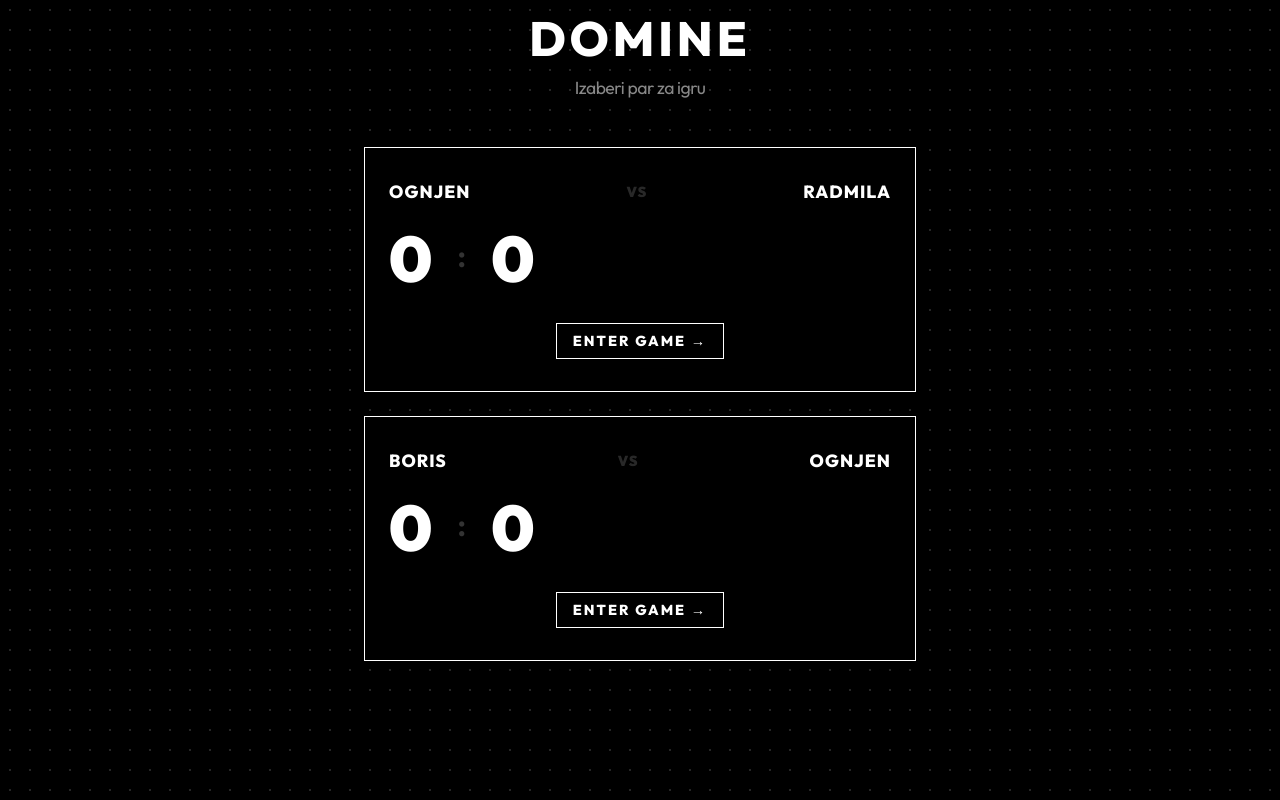
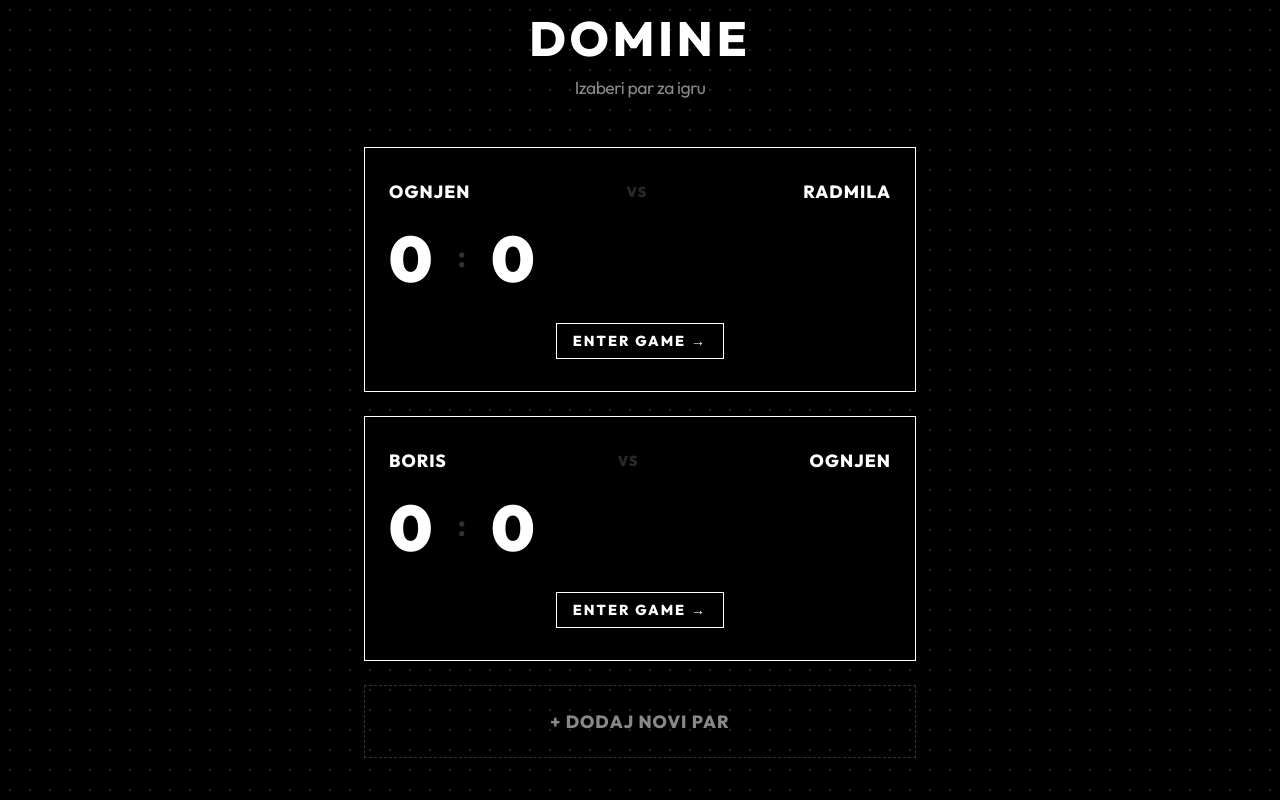
Before and after one commit to boriskreppo/domine-app, a React (Vite) app: page / in a window 1280 px wide. Built offline with nearby package versions, Linux system fonts and the light colour scheme; no server answers; the database is empty.

Commit message:
Support dynamic pairs stored in Firestore and adding new pairs in PairSelection

```diff
--- a/src/App.jsx
+++ b/src/App.jsx
@@ -92,10 +92,44 @@ function App() {
     }));
   };
 
+  // Kombinujemo predefinisane parove i one iz baze podataka
+  const getPairsList = () => {
+    const customPairs = data.pairs || [];
+    const allPairs = { ...PAIRS };
+    customPairs.forEach(p => {
+      allPairs[p.id] = p;
+    });
+    return allPairs;
+  };
+  const pairsList = getPairsList();
+
+  const handleAddPair = (player1, player2) => {
+    const p1 = player1.trim();
+    const p2 = player2.trim();
+    if (!p1 || !p2) return;
+
+    const formattedP1 = p1.charAt(0).toUpperCase() + p1.slice(1);
+    const formattedP2 = p2.charAt(0).toUpperCase() + p2.slice(1);
+
+    const pairId = `${formattedP1.toLowerCase().replace(/\s+/g, '')}-${formattedP2.toLowerCase().replace(/\s+/g, '')}`;
+    const newPair = { id: pairId, player1: formattedP1, player2: formattedP2 };
+
+    updateAndSaveData(prev => {
+      const existingPairs = prev.pairs || [];
+      if (existingPairs.some(p => p.id === pairId)) {
+        return prev;
+      }
+      return {
+        ...prev,
+        pairs: [...existingPairs, newPair]
+      };
+    });
+  };
+
   // AKO POSTOJI AKTIVNA IGRA:
   // Preskačemo sve i automatski sve uređaje ubacujemo u tu igru!
   if (data.currentGame && data.currentGame.pairId) {
-    const playingPair = PAIRS[data.currentGame.pairId] || selectedPair;
+    const playingPair = pairsList[data.currentGame.pairId] || selectedPair;
     return (
       <Game
         gameData={data.currentGame}
@@ -110,7 +144,14 @@ function App() {
 
   // AKO NEMA AKTIVNE IGRE:
   if (!selectedPair) {
-    return <PairSelection data={data} onSelectPair={setSelectedPair} />;
+    return (
+      <PairSelection
+        data={data}
+        pairs={pairsList}
+        onSelectPair={setSelectedPair}
+        onAddPair={handleAddPair}
+      />
+    );
   }
 
   return (
--- a/src/pages/PairSelection.jsx
+++ b/src/pages/PairSelection.jsx
@@ -1,14 +1,28 @@
+import { useState } from 'react';
 import styles from './PairSelection.module.css';
-import { PAIRS } from '../utils/pairs';
+import Button from '../components/Button';
 
-const PairSelection = ({ data, onSelectPair }) => {
+const PairSelection = ({ data, pairs, onSelectPair, onAddPair }) => {
+  const [isAdding, setIsAdding] = useState(false);
+  const [p1, setP1] = useState('');
+  const [p2, setP2] = useState('');
+
+  const handleSubmit = (e) => {
+    e.preventDefault();
+    if (!p1.trim() || !p2.trim()) return;
+    onAddPair(p1, p2);
+    setP1('');
+    setP2('');
+    setIsAdding(false);
+  };
+
   return (
     <div className="page-container" style={{ justifyContent: 'center' }}>
       <h1 className={styles.mainTitle}>Domine</h1>
       <h2 className={styles.subtitle}>Izaberi par za igru</h2>
 
       <div className={styles.pairList}>
-        {Object.values(PAIRS).map(pair => {
+        {Object.values(pairs).map(pair => {
           // Calculate scores
           const pairGames = data.pastGames.filter(g => g.pairId === pair.id);
           const p1Wins = pairGames.filter(g => g.winner === pair.player1).length;
@@ -34,6 +48,42 @@ const PairSelection = ({ data, onSelectPair }) => {
             </button>
           );
         })}
+
+        {isAdding ? (
+          <form onSubmit={handleSubmit} className={`${styles.addForm} glass-panel`}>
+            <h3 className={styles.formTitle}>Novi par za igru</h3>
+            <div className={styles.formGroup}>
+              <label className={styles.label}>Igrač 1</label>
+              <input
+                type="text"
+                value={p1}
+                onChange={e => setP1(e.target.value)}
+                placeholder="Unesi ime"
+                required
+                className={styles.input}
+              />
+            </div>
+            <div className={styles.formGroup}>
+              <label className={styles.label}>Igrač 2</label>
+              <input
+                type="text"
+                value={p2}
+                onChange={e => setP2(e.target.value)}
+                placeholder="Unesi ime"
+                required
+                className={styles.input}
+              />
+            </div>
+            <div className={styles.formActions}>
+              <Button type="submit">Dodaj par</Button>
+              <Button type="button" variant="text" onClick={() => setIsAdding(false)}>Otkaži</Button>
+            </div>
+          </form>
+        ) : (
+          <button className={styles.addPairBtn} onClick={() => setIsAdding(true)}>
+            + Dodaj novi par
+          </button>
+        )}
       </div>
     </div>
   );
--- a/src/pages/PairSelection.module.css
+++ b/src/pages/PairSelection.module.css
@@ -111,3 +111,79 @@
   background: #000000;
   color: #ffffff;
 }
+
+.addPairBtn {
+  background: transparent;
+  border: 1px dashed var(--surface-border);
+  color: var(--text-muted);
+  font-family: inherit;
+  font-size: 1.1rem;
+  font-weight: 700;
+  padding: 1.5rem;
+  text-transform: uppercase;
+  letter-spacing: 1px;
+  cursor: pointer;
+  transition: all 0.2s ease;
+  width: 100%;
+  text-align: center;
+}
+
+.addPairBtn:hover {
+  border-color: #ffffff;
+  color: #ffffff;
+  background: rgba(255, 255, 255, 0.02);
+}
+
+.addForm {
+  padding: 1.5rem;
+  display: flex;
+  flex-direction: column;
+  gap: 1.2rem;
+  text-align: left;
+}
+
+.formTitle {
+  font-size: 1.1rem;
+  text-transform: uppercase;
+  letter-spacing: 2px;
+  color: #ffffff;
+  margin-bottom: 0.2rem;
+  font-weight: 800;
+}
+
+.formGroup {
+  display: flex;
+  flex-direction: column;
+  gap: 0.4rem;
+}
+
+.label {
+  font-size: 0.8rem;
+  text-transform: uppercase;
+  letter-spacing: 1px;
+  color: var(--text-muted);
+  font-weight: 600;
+}
+
+.input {
+  background: #000000;
+  border: 1px solid var(--surface-border);
+  color: #ffffff;
+  padding: 0.8rem 1rem;
+  font-size: 1.1rem;
+  font-family: inherit;
+  border-radius: 0;
+  outline: none;
+  transition: border-color 0.2s;
+}
+
+.input:focus {
+  border-color: #ffffff;
+}
+
+.formActions {
+  display: flex;
+  flex-direction: column;
+  gap: 0.8rem;
+  margin-top: 0.5rem;
+}
--- a/src/utils/storage.js
+++ b/src/utils/storage.js
@@ -62,10 +62,11 @@ export const subscribeToData = (callback) => {
 
       docState = {
         currentGame: data.currentGame || null,
-        lastScoreGoal: data.lastScoreGoal || 150
+        lastScoreGoal: data.lastScoreGoal || 150,
+        pairs: data.pairs || []
       };
     } else {
-      docState = { currentGame: null, lastScoreGoal: 150 };
+      docState = { currentGame: null, lastScoreGoal: 150, pairs: [] };
     }
     emitUpdate();
   }, (error) => {
@@ -100,10 +101,11 @@ export const subscribeToData = (callback) => {
 
 export const saveData = async (data) => {
   try {
-    const { currentGame, lastScoreGoal } = data;
+    const { currentGame, lastScoreGoal, pairs } = data;
     await setDoc(DOC_REF, {
       currentGame: currentGame || null,
-      lastScoreGoal: lastScoreGoal || 150
+      lastScoreGoal: lastScoreGoal || 150,
+      pairs: pairs || []
     });
   } catch (e) {
     console.error("Firebase write error:", e);
```
